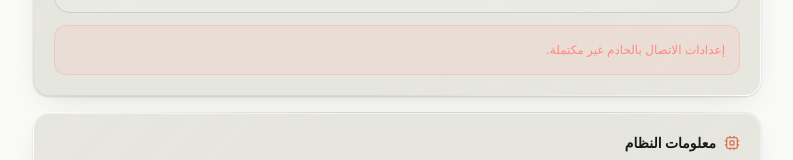
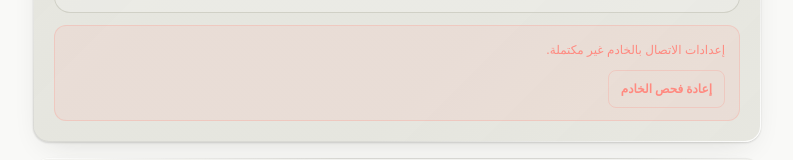
Before and after one commit to ux656/Freund, a Next.js app: page /servers in a window 1280 px wide. Shown: the part 409-569 px from the top of the page, without its empty margins (463-1256 px from the left). Built offline with nearby package versions, Linux system fonts and the light colour scheme; no server answers.

Commit message:
ux: add retry action to server connection errors

```diff
--- a/components/Servers.tsx
+++ b/components/Servers.tsx
@@ -97,7 +97,7 @@ export default function Servers() {
           <span className="flex items-center gap-1.5"><Clock3 size={12} />آخر فحص</span><span>{formatTime(checkedAt)}</span>
         </div>
         <div className="ui-card mt-3 p-3"><div className="mb-1 flex items-center gap-2 text-[10px] text-text-3"><Activity size={12} />استجابة الخدمة</div><div className="text-sm font-bold" dir="ltr">{serviceStatus || "CHECKING"}</div></div>
-        {checkError && <div className="mt-3"><ErrorState>{checkError}</ErrorState></div>}
+        {checkError && <div className="mt-3"><ErrorState onRetry={() => void checkServer()} retryLabel="إعادة فحص الخادم">{checkError}</ErrorState></div>}
       </section>
       )}
 
```
